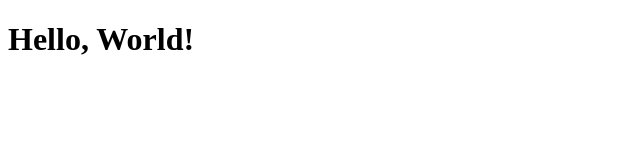
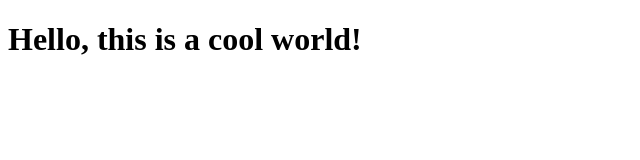
Before and after one commit to robc23/CS3338-first-project, a plain HTML site: page index.html in a window 1280 px wide. Shown: the whole page, without its empty margins (0-640 px from the left). Drawn offline with Linux system fonts and the light colour scheme.

Commit message:
Update index.html

```diff
--- a/index.html
+++ b/index.html
@@ -6,6 +6,6 @@
     <title>My First Project</title>
 </head>
 <body>
-    <h1>Hello, World!</h1>
+    <h1>Hello, this is a cool world!</h1>
 </body>
 </html>
```
